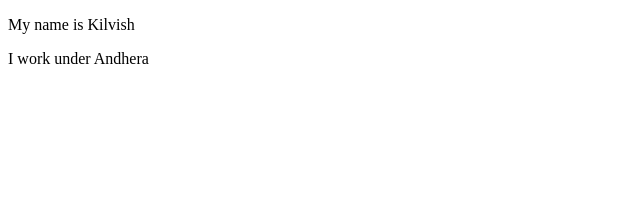
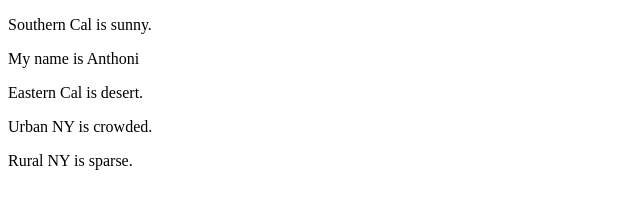
Before and after one commit to chinmay-prajapat/js, a plain HTML site: page nodeName.html in a window 1280 px wide. Shown: the whole page, without its empty margins (0-640 px from the left). Drawn offline with Linux system fonts and the light colour scheme.

Commit message:
Node Name

```diff
--- a/nodeName.html
+++ b/nodeName.html
@@ -7,18 +7,21 @@
     <title>Document</title>
   </head>
   <body>
-    <div id="myDiv">
-      <p>My name is Kilvish</p>
-      <p>I work under Andhera</p>
+    <div id="cal">
+      <p>Southern Cal is sunny.</p>
+      <p>Northern Cal is rainy.</p>
+      <p>Eastern Cal is desert.</p>
+    </div>
+    <div id="ny">
+      <p>Urban NY is crowded.</p>
+      <p>Rural NY is sparse.</p>
     </div>
   </body>
   <script>
-    var x = document.getElementById("myDiv");
-    if (x.firstChild === "#text") {
-      console.log("You are right");
-    } else {
-      console.log("an error is there");
-    }
-    console.log(x.childNodes[0].innerHTML);
+    var p = document.getElementById("cal");
+    var contents = (p.childNodes[3].innerHTML = "My name is Anthoni "); //Replacing content in html form
+    //If I put p.childNodes[2] is shows undefined because of the white space between them
+
+    console.log(p.childNodes[3].nodeName); //Showing node name
   </script>
 </html>
```
